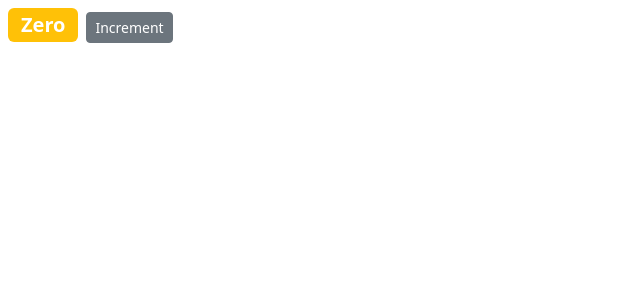
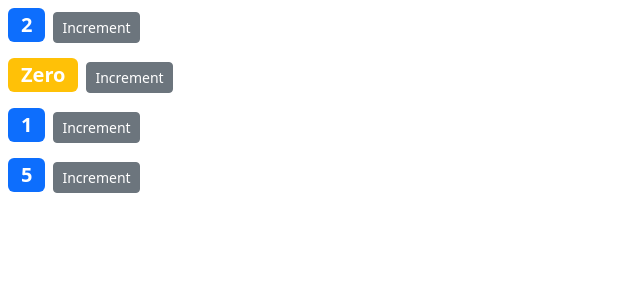
Before and after one commit to suhailphp/couunter-app-2023, a React (Create React App) app: page / in a window 1280 px wide. Shown: the top 300 px of the page, without its empty margins (0-640 px from the left). Built offline with nearby package versions, Linux system fonts and the light colour scheme.

Commit message:
composing component passing props

```diff
--- a/src/components/counter.jsx
+++ b/src/components/counter.jsx
@@ -2,11 +2,11 @@
 
 class Counter extends Component {
   state = {
-    count: 0,
+    value: this.props.value,
   };
   render() {
     return (
-      <>
+      <div>
         <span style={{ fontSize: 20 }} className={this.getBadgeClass()}>
           {this.formatCount()}
         </span>
@@ -16,23 +16,23 @@
         >
           Increment
         </button>
-      </>
+      </div>
     );
   }
 
   handleIncrement = (product) => {
     console.log(product);
-    this.setState({ count: this.state.count + 1 });
+    this.setState({ value: this.state.value + 1 });
   };
 
   getBadgeClass() {
-    const { count } = this.state;
+    const { value } = this.state;
     let className = "badge m-2 bg-";
-    return count === 0 ? className + "warning" : className + "primary";
+    return value === 0 ? className + "warning" : className + "primary";
   }
   formatCount() {
-    const { count } = this.state;
-    return count === 0 ? "Zero" : count;
+    const { value } = this.state;
+    return value === 0 ? "Zero" : value;
   }
 }
 
--- /dev/null
+++ b/src/components/counters.jsx
@@ -0,0 +1,23 @@
+import React, { Component } from "react";
+import Counter from "./counter";
+class Counters extends Component {
+  state = {
+    counters: [
+      { id: 1, value: 2 },
+      { id: 2, value: 0 },
+      { id: 3, value: 1 },
+      { id: 4, value: 5 },
+    ],
+  };
+  render() {
+    return (
+      <>
+        {this.state.counters.map((counter) => {
+          return <Counter value={counter.value} key={counter.id} />;
+        })}
+      </>
+    );
+  }
+}
+
+export default Counters;
--- a/src/index.js
+++ b/src/index.js
@@ -4,12 +4,12 @@
 //import App from "./App";
 import reportWebVitals from "./reportWebVitals";
 import "bootstrap/dist/css/bootstrap.css";
-import Counter from "./components/counter";
+import Counters from "./components/counters";
 
 const root = ReactDOM.createRoot(document.getElementById("root"));
 root.render(
   <React.StrictMode>
-    <Counter />
+    <Counters />
   </React.StrictMode>
 );
 
```
